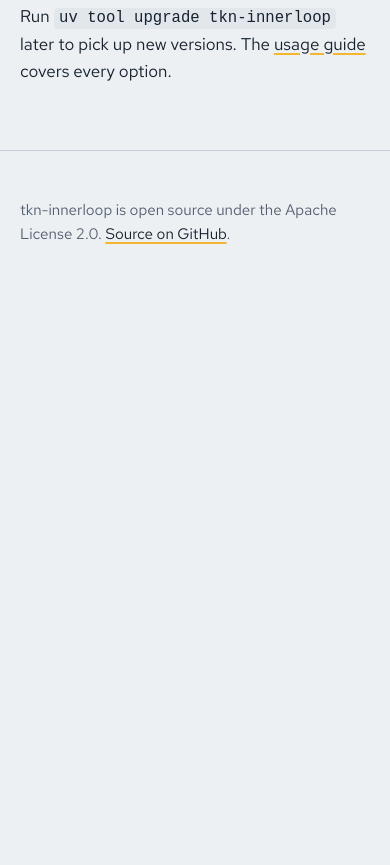
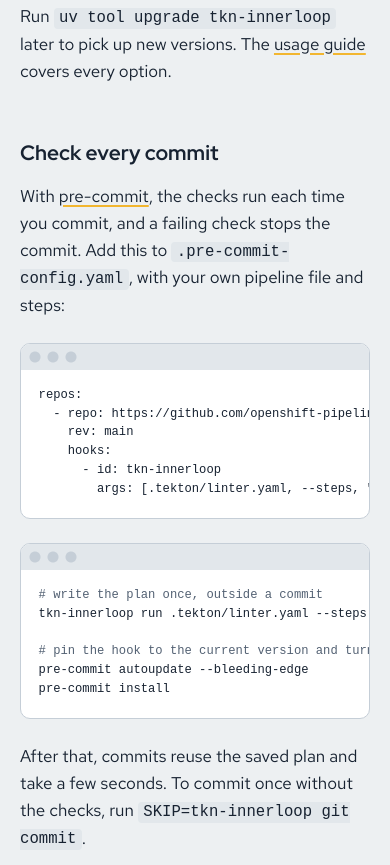
Before and after one commit to openshift-pipelines/tkn-innerloop, a plain HTML site: page docs/site/index.html in a window 390 px wide. Shown: the part 7459-8324 px from the top of the page. Before the commit the page ends 7769 px from the top, so only its background shows below. Drawn offline with Linux system fonts and the light colour scheme; a web font is replaced by a local one.

Commit message:
docs: show the pre-commit hook on the website and add a banner
The website's install section now explains how to run the checks before
every commit with pre-commit: the configuration to add, writing the plan
once by hand, and skipping the checks for one commit.

A banner with the logo, a one-line description and the pipeline track
is used as the website's link preview, and can be uploaded as the
GitHub social preview. Its source is in docs/art/banner.html.

```diff
--- a/docs/site/index.html
+++ b/docs/site/index.html
@@ -5,6 +5,11 @@
 <meta name="viewport" content="width=device-width, initial-scale=1">
 <title>tkn-innerloop: run your Tekton checks before you push</title>
 <meta name="description" content="tkn-innerloop reads the Tekton pipeline in your repository and runs the same checks on your machine, in the same container images, before you push.">
+<meta property="og:title" content="tkn-innerloop">
+<meta property="og:description" content="Run your Tekton pipeline’s checks on your laptop, before you push.">
+<meta property="og:image" content="https://openshift-pipelines.github.io/tkn-innerloop/social.png">
+<meta property="og:url" content="https://openshift-pipelines.github.io/tkn-innerloop/">
+<meta name="twitter:card" content="summary_large_image">
 <link rel="preconnect" href="https://fonts.googleapis.com">
 <link rel="preconnect" href="https://fonts.gstatic.com" crossorigin>
 <link rel="stylesheet" href="https://fonts.googleapis.com/css2?family=Red+Hat+Display:wght@500;700;900&family=Red+Hat+Mono:wght@400;600&family=Red+Hat+Text:ital,wght@0,400;0,500;0,700;1,400&display=swap">
@@ -264,6 +269,29 @@ tkn-innerloop skills install</pre>
   </div>
   <p>Run <code>uv tool upgrade tkn-innerloop</code> later to pick up new versions. The
     <a href="https://github.com/openshift-pipelines/tkn-innerloop/blob/main/docs/usage.md">usage guide</a> covers every option.</p>
+
+  <h3 id="pre-commit">Check every commit</h3>
+  <p>With <a href="https://pre-commit.com">pre-commit</a>, the checks run each time you commit, and a
+    failing check stops the commit. Add this to <code>.pre-commit-config.yaml</code>, with your own
+    pipeline file and steps:</p>
+  <div class="term term-light" role="group" aria-label="pre-commit configuration">
+<pre>repos:
+  - repo: https://github.com/openshift-pipelines/tkn-innerloop
+    rev: main
+    hooks:
+      - id: tkn-innerloop
+        args: [.tekton/linter.yaml, --steps, "codespell,yamllint"]</pre>
+  </div>
+  <div class="term term-light" role="group" aria-label="pre-commit setup commands">
+<pre><span class="cm"># write the plan once, outside a commit</span>
+tkn-innerloop run .tekton/linter.yaml --steps codespell,yamllint
+
+<span class="cm"># pin the hook to the current version and turn it on</span>
+pre-commit autoupdate --bleeding-edge
+pre-commit install</pre>
+  </div>
+  <p>After that, commits reuse the saved plan and take a few seconds. To commit once without the
+    checks, run <code>SKIP=tkn-innerloop git commit</code>.</p>
 </section>
 </main>
 
--- a/docs/site/style.css
+++ b/docs/site/style.css
@@ -208,6 +208,7 @@ code { font: 500 0.92em var(--mono); background: var(--paper-2); padding: 0.08em
 /* Install */
 .install { padding-block: clamp(3rem, 7vw, 5rem); }
 .install > p { max-width: var(--measure); }
+.install h3 { font: 700 clamp(1.3rem, 2.4vw, 1.6rem)/1.2 var(--display); margin: 3.5rem 0 0.6rem; }
 
 .foot { padding-block: 2rem 3rem; border-top: 1px solid var(--rule); color: var(--muted); font-size: 0.95rem; }
 
```
Also changed, not shown: docs/art/banner.html (added, +46 -0 lines), docs/site/social.png (added), 1 other file.
